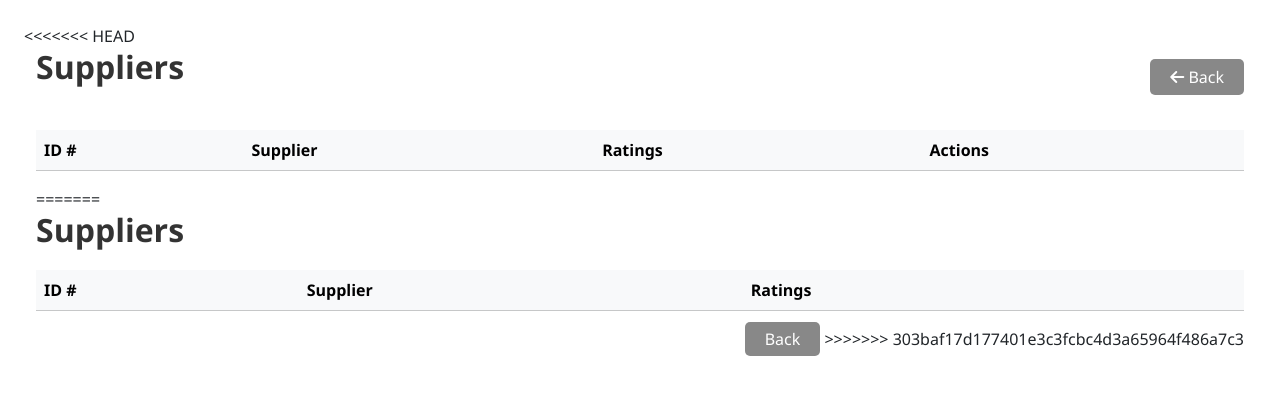
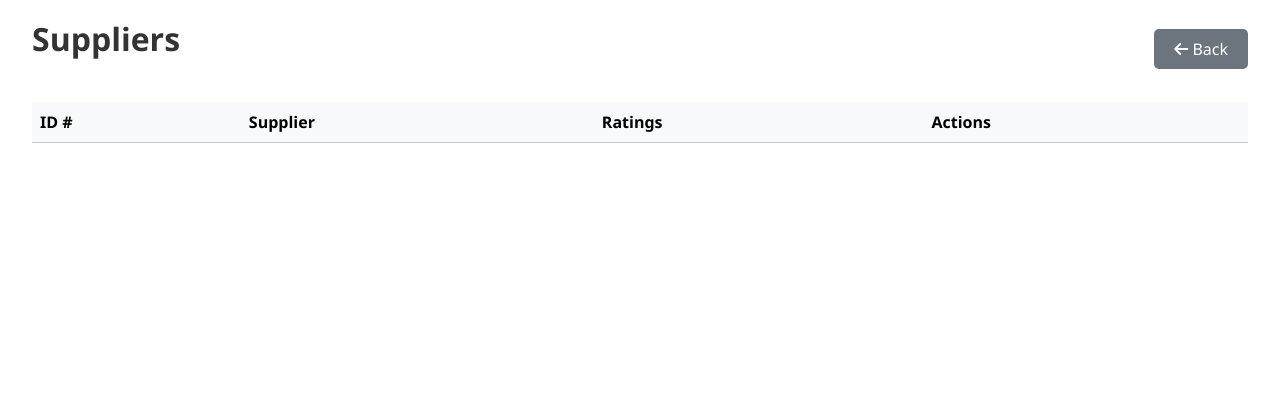
Before and after one commit to bearbrand05/security, a PHP site: page /supplier_list.php in a window 1280 px wide. Shown: the top 395 px of the page. Run offline with PHP 8.4, Linux system fonts and the light colour scheme; data comes from the database, SQL or seed files in the repository; data that the repository does not hold is empty.

Commit message:
inayus haha

```diff
--- a/dashboard.php
+++ b/dashboard.php
@@ -91,9 +91,4 @@
         });
     </script>
 </body>
-
-<<<<<<< HEAD
 </html>
-=======
-</html>
->>>>>>> 303baf17d177401e3c3fcbc4d3a65964f486a7c3
--- a/inventory.php
+++ b/inventory.php
@@ -136,8 +136,4 @@ while ($row = $result->fetch_assoc()) {
   </table>
 
 </body>
-<<<<<<< HEAD
 </html>
-=======
-</html>
->>>>>>> 303baf17d177401e3c3fcbc4d3a65964f486a7c3
--- a/restock_history.php
+++ b/restock_history.php
@@ -77,8 +77,5 @@ $result = $mysqli->query($query);
   </table>
 
 </body>
-<<<<<<< HEAD
+
 </html>
-=======
-</html>
->>>>>>> 303baf17d177401e3c3fcbc4d3a65964f486a7c3
--- a/supplier_list.php
+++ b/supplier_list.php
@@ -28,7 +28,6 @@ $categoryItems = [
   <meta charset="UTF-8">
   <title>Supplier List</title>
   <link href="https://cdn.jsdelivr.net/npm/bootstrap@5.3.2/dist/css/bootstrap.min.css" rel="stylesheet">
-<<<<<<< HEAD
   <link rel="stylesheet" href="https://cdnjs.cloudflare.com/ajax/libs/font-awesome/6.4.0/css/all.min.css">
   <script src="https://cdn.jsdelivr.net/npm/bootstrap@5.3.2/dist/js/bootstrap.bundle.min.js"></script>
   <style>
@@ -148,66 +147,6 @@ $categoryItems = [
         </tbody>
       </table>
     </div>
-=======
-  <script src="https://cdn.jsdelivr.net/npm/bootstrap@5.3.2/dist/js/bootstrap.bundle.min.js"></script>
-  <style>
-    body { font-family: 'Segoe UI', sans-serif; }
-    h2 { font-weight: bold; margin-bottom: 20px; }
-    .btn-back {
-      background-color: #888; color: white; border: none;
-      padding: 6px 20px; border-radius: 5px; text-decoration: none;
-    }
-    .btn-back:hover { background-color: #555; }
-    .view-link {
-      color: #007bff; text-decoration: underline; cursor: pointer;
-    }
-    .view-link:hover { color: #0056b3; }
-  </style>
-</head>
-<body class="p-4">
-  <h2>Suppliers</h2>
-
-  <table class="table table-hover">
-    <thead class="table-light">
-      <tr>
-        <th>ID #</th>
-        <th>Supplier</th>
-        <th>Ratings</th>
-        <th></th>
-      </tr>
-    </thead>
-    <tbody>
-      <?php foreach ($result as $supplier): ?>
-        <?php
-        // Find matching pending order using ANY item in supply
-        $matchingOrder = null;
-        $suppliedItems = array_map('trim', explode(',', $supplier['supply']));
-        foreach ($orders as $order) {
-          if (in_array($order['itemname_order'], $suppliedItems)) {
-            $matchingOrder = $order;
-            break;
-          }
-        }
-        ?>
-        <tr>
-          <td>#<?= $supplier['id_supplier'] ?></td>
-          <td><?= htmlspecialchars($supplier['name_supplier']) ?></td>
-          <td><?= is_null($supplier['ratings']) ? 'N/A' : number_format($supplier['ratings'], 1) . ' / 5.0' ?></td>
-          <td>
-            <?php if ($matchingOrder): ?>
-              <button class="view-link" data-bs-toggle="modal" data-bs-target="#supplierModal<?= $supplier['id_supplier'] ?>">view details</button>
-            <?php else: ?>
-              <span class="text-muted">No order</span>
-            <?php endif; ?>
-          </td>
-        </tr>
-      <?php endforeach; ?>
-    </tbody>
-  </table>
-
-  <div class="text-end">
-    <a href="supply.php" class="btn-back">Back</a>
->>>>>>> 303baf17d177401e3c3fcbc4d3a65964f486a7c3
   </div>
 
   <!-- Modals for each supplier -->
@@ -234,7 +173,6 @@ $categoryItems = [
     $order_id = $matchingOrder['id_order'];
     ?>
     <div class="modal fade" id="supplierModal<?= $supplier['id_supplier'] ?>" tabindex="-1">
-<<<<<<< HEAD
       <div class="modal-dialog modal-lg">
         <div class="modal-content">
           <div class="modal-header bg-light">
@@ -329,40 +267,6 @@ $categoryItems = [
               </div>
             </form>
           </div>
-=======
-      <div class="modal-dialog">
-        <div class="modal-content p-3">
-          <h4>Supplier Details</h4>
-          <p><strong>Name:</strong> <?= htmlspecialchars($supplier['contact_name']) ?></p>
-          <p><strong>Supply:</strong> <?= htmlspecialchars($supplier['supply']) ?></p>
-          <p><strong>Company:</strong> <?= htmlspecialchars($supplier['name_supplier']) ?></p>
-          <p><strong>Review:</strong> <?= htmlspecialchars($supplier['review']) ?></p>
-          <p><strong>Category:</strong> <?= htmlspecialchars($category) ?></p>
-
-          <form action="submit_order.php" method="POST">
-            <input type="hidden" name="item" value="<?= htmlspecialchars($itemname_order) ?>">
-            <input type="hidden" name="destination" value="<?= htmlspecialchars($destination_order) ?>">
-            <input type="hidden" name="date_of_order" value="<?= $date_of_order ?>">
-            <input type="hidden" name="quantity" value="<?= $quantity_order ?>">
-            <input type="hidden" name="supplier_name" value="<?= htmlspecialchars($supplier['name_supplier']) ?>">
-            <input type="hidden" name="id_order" value="<?= $order_id ?>">
-
-            <p><strong>Quantity:</strong> <?= $quantity_order ?></p>
-            <p><strong>Destination:</strong> <?= htmlspecialchars($destination_order) ?></p>
-
-            <label><strong>ITEM:</strong></label>
-            <select name="selected_item" class="form-select" required>
-              <option value="" disabled selected>Choose Item</option>
-              <?php foreach ($items as $i): ?>
-                <option value="<?= $i ?>"><?= $i ?></option>
-              <?php endforeach; ?>
-            </select>
-
-            <div class="text-end mt-3">
-              <button type="submit" class="btn btn-primary">Submit Order</button>
-            </div>
-          </form>
->>>>>>> 303baf17d177401e3c3fcbc4d3a65964f486a7c3
         </div>
       </div>
     </div>
--- a/supply.php
+++ b/supply.php
@@ -54,7 +54,7 @@ $result = $conn->query($sql);
           <th>Item name</th>
           <th>Quantity</th>
           <th>Date of order</th>
-          <th></th>
+          <th>Action</th>
         </tr>
       </thead>
       <tbody>
@@ -81,8 +81,4 @@ $result = $conn->query($sql);
     </table>
   </div>
 </body>
-<<<<<<< HEAD
 </html>
-=======
-</html>
->>>>>>> 303baf17d177401e3c3fcbc4d3a65964f486a7c3
```
Also changed, not shown: history.php (+4 -8 lines), logistic.php (+4 -6 lines), style.css (+2 -10 lines).
